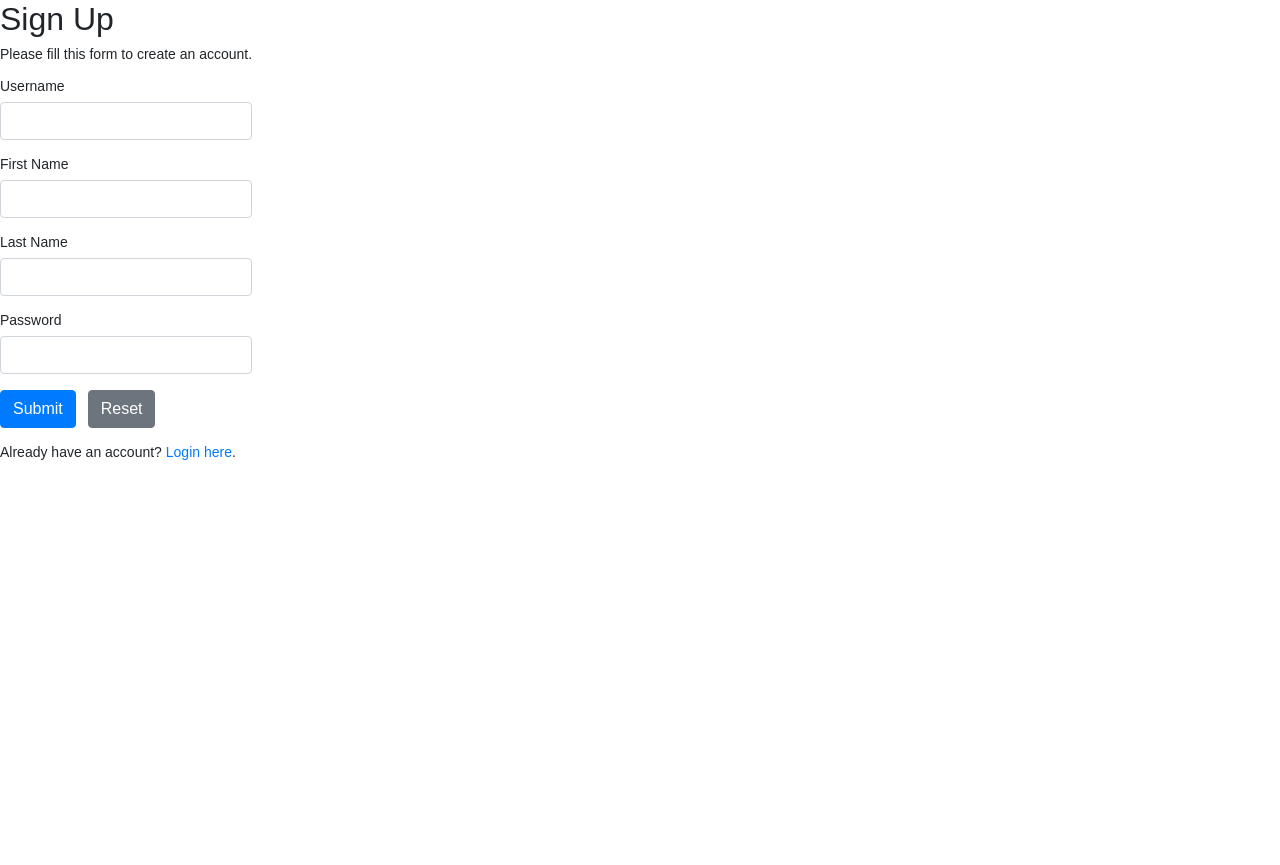
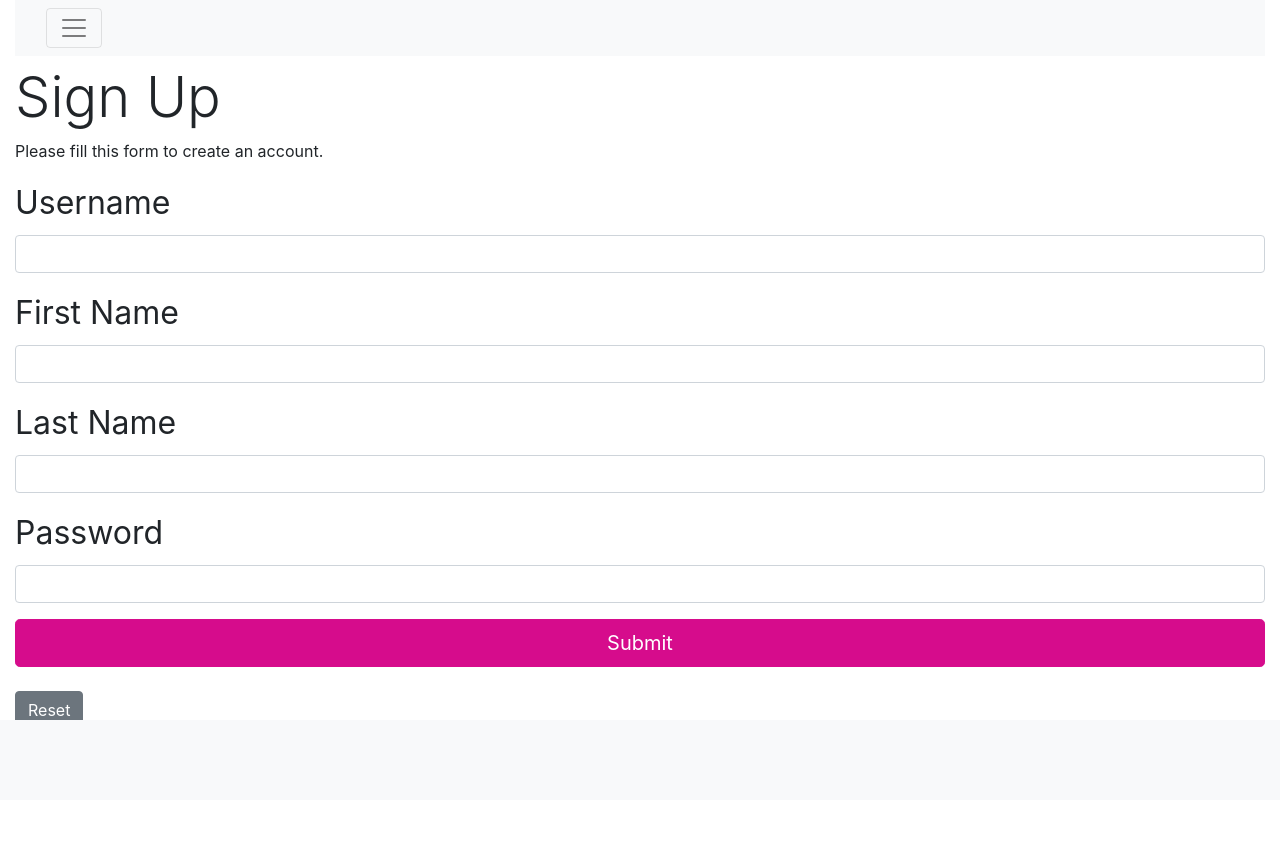
Before and after one commit to camila-guzman/lynx-bus-app, a PHP site: page /signup.php in a window 1280 px wide. Before the commit the page ends 460 px from the top, so only its background shows below. Run offline with PHP 8.4, Linux system fonts and the light colour scheme.

Commit message:
Update signup.php
- update heading
- added header from template
- added styles

```diff
--- a/lynx-app/signup.php
+++ b/lynx-app/signup.php
@@ -124,23 +124,11 @@ if($_SERVER["REQUEST_METHOD"] == "POST"){
     // Close connection
     mysqli_close($connection);
 }
-?>
+include('templates/header.php'); ?>
 
-<!DOCTYPE html>
-<html lang="en">
-<head>
-    <meta charset="UTF-8">
-    <title>Sign Up</title>
-    <link rel="stylesheet" href="https://stackpath.bootstrapcdn.com/bootstrap/4.5.2/css/bootstrap.min.css">
-    <style>
-        body{ font: 14px sans-serif; display: flex; }
-    </style>
-</head>
-<body>
-    <div class="wrapper">
-        <h2>Sign Up</h2>
+        <h1 class="display-4 my-2">Sign Up</h1>
         <p>Please fill this form to create an account.</p>
-        <form action="<?php echo htmlspecialchars($_SERVER["PHP_SELF"]); ?>" method="post">
+        <form action="<?php echo htmlspecialchars($_SERVER["PHP_SELF"]); ?>" method="post" class="sign-up-form">
             <div class="form-group">
                 <label>Username</label>
                 <input type="text" name="username" class="form-control <?php echo (!empty($username_err)) ? 'is-invalid' : ''; ?>" value="<?php echo $username; ?>">
@@ -162,10 +150,10 @@ if($_SERVER["REQUEST_METHOD"] == "POST"){
                 <span class="invalid-feedback"><?php echo $password_err; ?></span>
             </div>
             <div class="form-group">
-                <input type="submit" class="btn btn-primary" value="Submit">
-                <input type="reset" class="btn btn-secondary ml-2" value="Reset">
+                <input type="submit" class="w-100 btn btn-lg btn-primary" value="Submit">
+                <input type="reset" class="btn btn-secondary mt-4" value="Reset">
             </div>
-            <p>Already have an account? <a href="./index.php">Login here</a>.</p>
+            <p>Already have an account? <a href="./index.php" class="login-a">Login here</a>.</p>
         </form>
     </div>
 </body>
```
